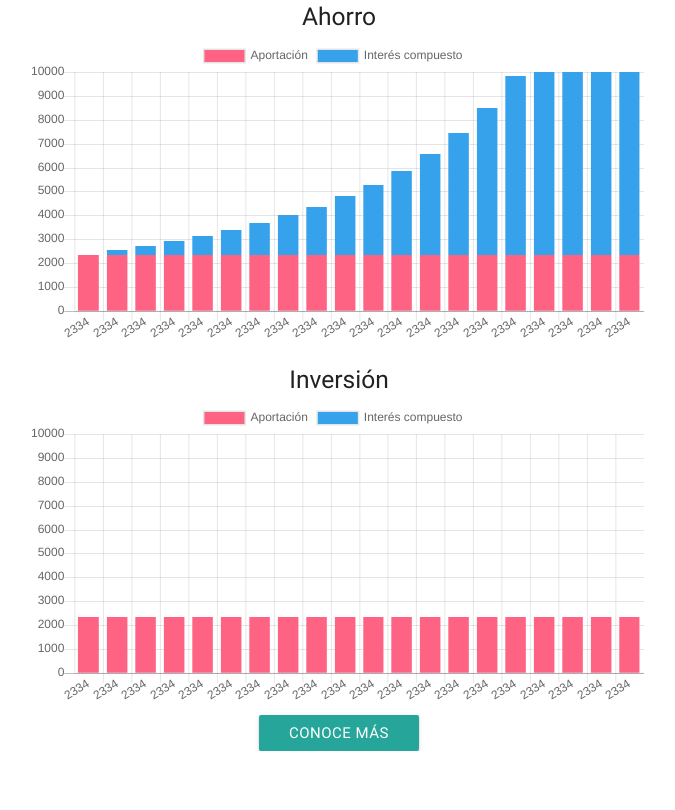
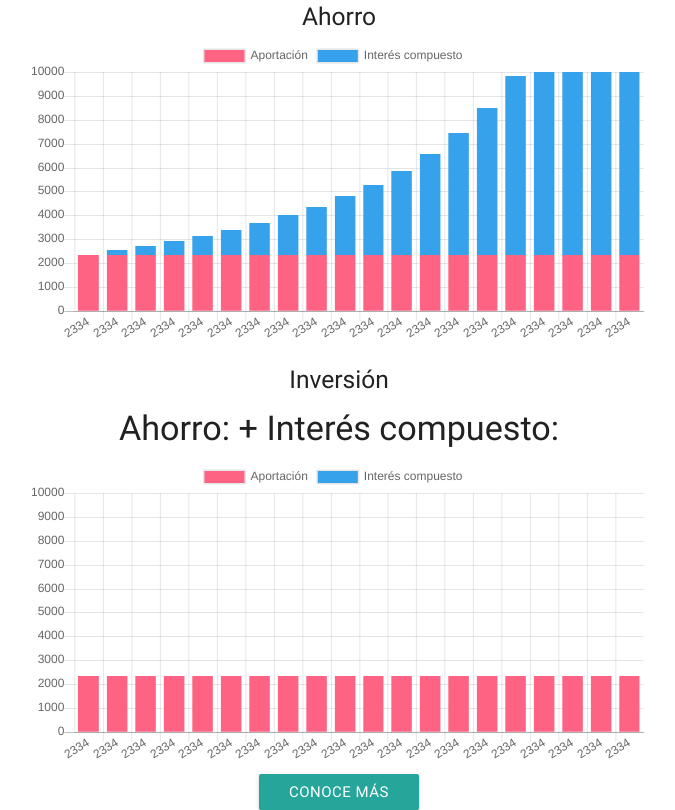
Before and after one commit to MarioHdpz/urgoals, a website: page details.html in a window 1280 px wide. Shown: the part 589-1399 px from the top of the page, without its empty margins (301-976 px from the left). Before the commit the page ends 1340 px from the top, so only its background shows below. Drawn offline with nearby package versions, Linux system fonts and the light colour scheme.

Commit message:
Hola crayola

```diff
--- a/details.html
+++ b/details.html
@@ -49,6 +49,7 @@
       </div>
       <div class="investment container center-align">
         <h5>Inversión</h5>
+        <h4>Ahorro: <span class="ahorro"></span> + Interés compuesto: <span class="interes_compuesto"></span></h4>
         <canvas id="investing-chart" class="chartjs-render"></canvas>
       </div>
       <div class="more-info container center-align">
```
Also changed, not shown: views/search.html (line endings or trailing spaces).
